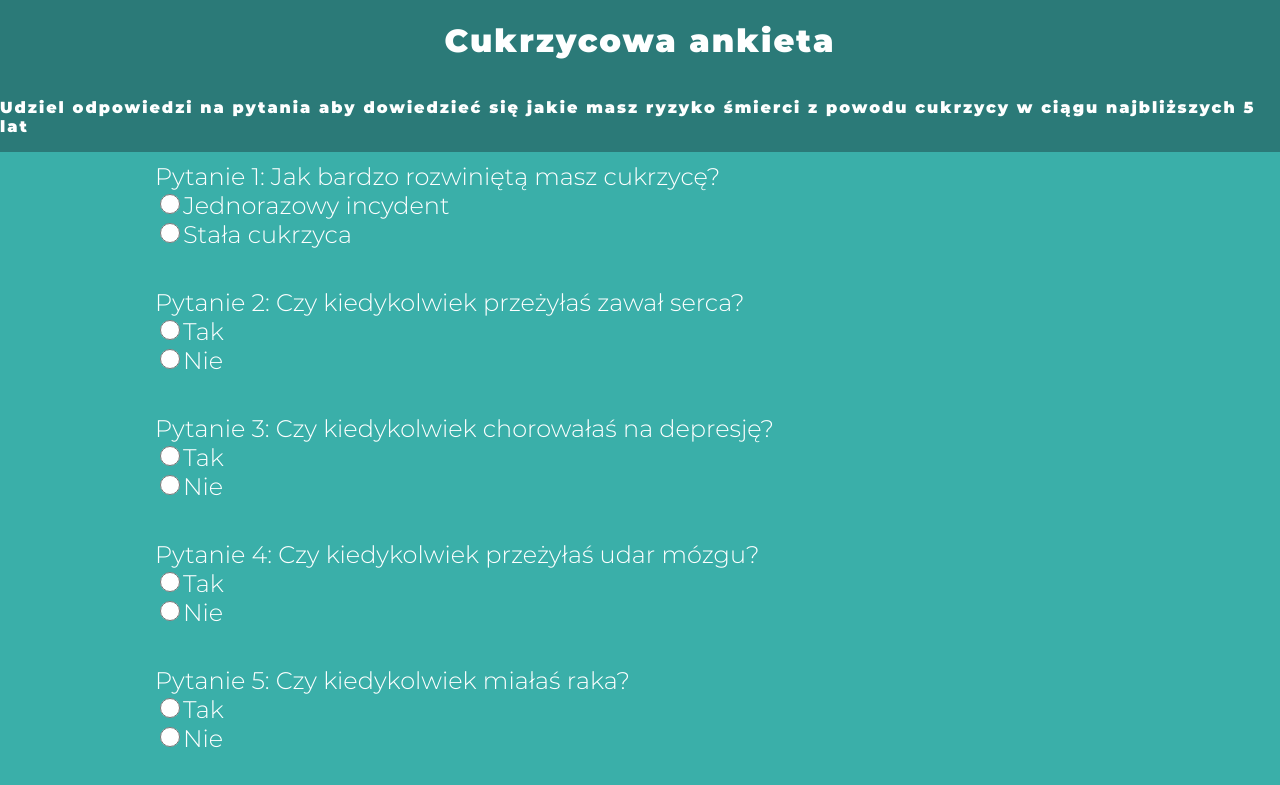
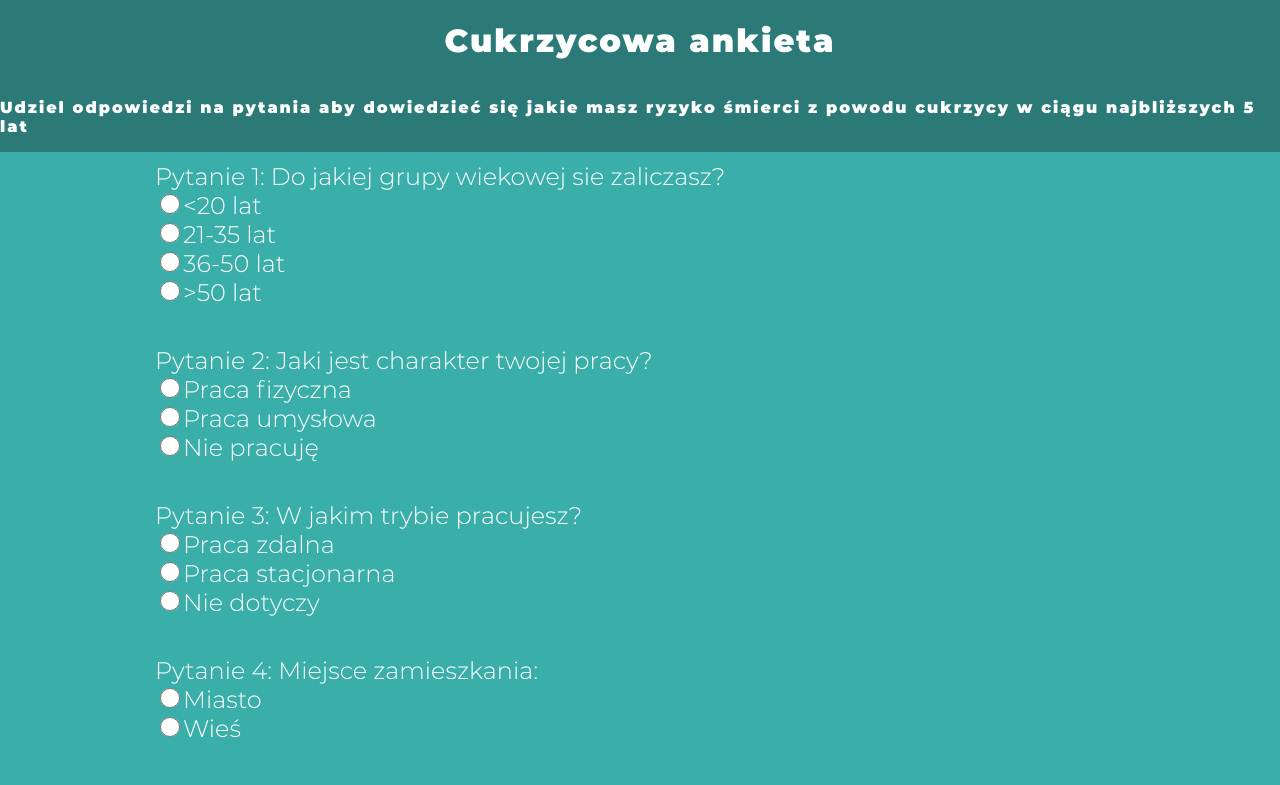
Before and after one commit to Guncake/diabet-app-agh, a React (Create React App) app: page / in a window 1280 px wide. Shown: the top 785 px of the page. Built offline with nearby package versions, Linux system fonts and the light colour scheme.

Commit message:
added few more questions for statistics

```diff
--- a/src/App.css
+++ b/src/App.css
@@ -15,7 +15,7 @@
 
 .App-header {
   background-color: #3aafa9;
-  min-height: 100vh;
+  min-height: 200vh;
   display: flex;
   flex-direction: column;
   align-items: left;
--- a/src/App.js
+++ b/src/App.js
@@ -2,9 +2,9 @@ import './App.css';
 import React,{Component} from 'react';
 import Form from './components/Form.js'
 import Results from './components/Results'
-import './fonts/Montserrat-Light.ttf';
-import './fonts/Montserrat-SemiBold.ttf'
-import './fonts/Montserrat-Black.ttf'
+// import './fonts/Montserrat-Light.ttf';
+// import './fonts/Montserrat-SemiBold.ttf'
+// import './fonts/Montserrat-Black.ttf'
 
 
 
--- a/src/components/consts/questions.js
+++ b/src/components/consts/questions.js
@@ -1,4 +1,31 @@
 const QUESTIONS = [
+    {
+        text: "Do jakiej grupy wiekowej sie zaliczasz?",
+        weights:[0,0,0,0],
+        possible_ans:['<20 lat', '21-35 lat', '36-50 lat', '>50 lat'],
+        third_input: true,
+        fourth_input: true
+    },
+    {
+        text: "Jaki jest charakter twojej pracy?",
+        weights:[0,0,0],
+        possible_ans:['Praca fizyczna', 'Praca umysłowa', 'Nie pracuję'],
+        third_input: true,
+
+    },
+    {
+        text: "W jakim trybie pracujesz?",
+        weights:[0,0,0],
+        possible_ans:['Praca zdalna', 'Praca stacjonarna', 'Nie dotyczy'],
+        third_input: true,
+
+    },
+    {
+        text: "Miejsce zamieszkania:",
+        weights:[0,0,0],
+        possible_ans:['Miasto', 'Wieś'],
+
+    },
     {
         text: "Jak bardzo rozwiniętą masz cukrzycę?",
         weights:[1.3,1.73],
```
